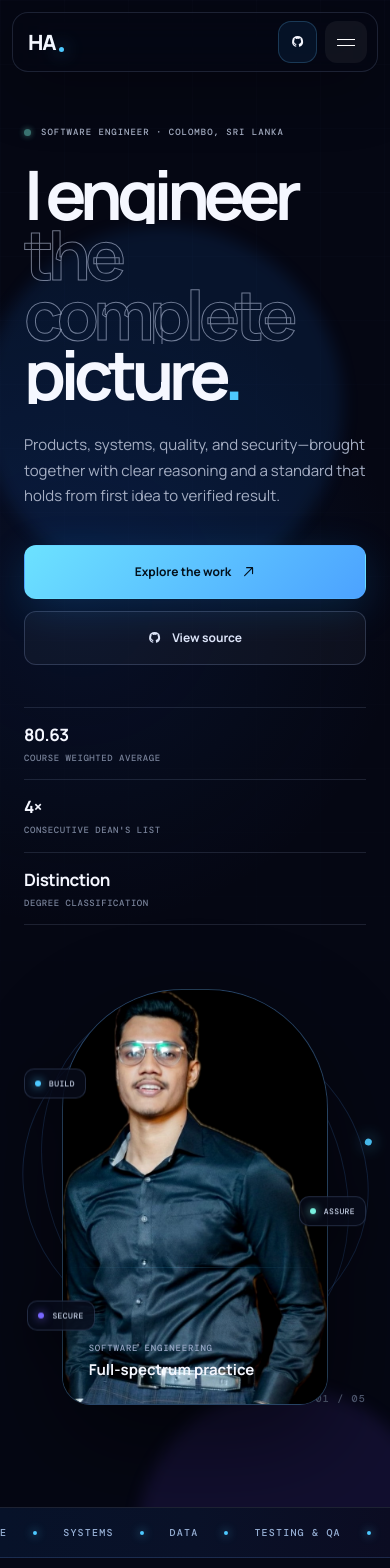
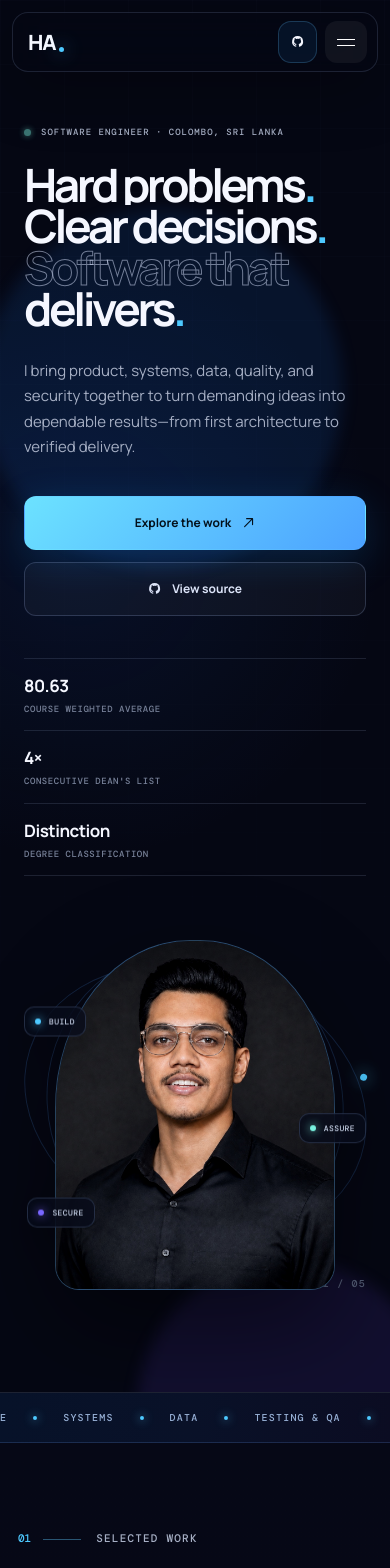
Before and after one commit to Himath2002/Himath2002.github.io, a React (Vite) app: page / in a window 390 px wide. Shown: the top 1568 px of the page. Built offline with nearby package versions, Linux system fonts and the light colour scheme.

Commit message:
feat: sharpen hero message and portrait

```diff
--- a/index.html
+++ b/index.html
@@ -4,10 +4,10 @@
     <meta charset="UTF-8" />
     <meta name="viewport" content="width=device-width, initial-scale=1.0" />
     <meta name="theme-color" content="#050713" />
-    <meta name="description" content="Himath Ahangama — software engineer building thoughtful products, dependable systems, and verified solutions across the stack." />
+    <meta name="description" content="Himath Ahangama — software engineer turning hard problems into clear decisions and dependable, verified software." />
     <meta property="og:type" content="website" />
     <meta property="og:title" content="Himath Ahangama — Software Engineer" />
-    <meta property="og:description" content="Products, systems, quality, and security — engineered as one complete picture." />
+    <meta property="og:description" content="Hard problems. Clear decisions. Software that delivers." />
     <meta property="og:url" content="https://himath2002.github.io/" />
     <meta property="og:image" content="https://himath2002.github.io/assets/portfolio-preview.png" />
     <meta name="twitter:card" content="summary_large_image" />
--- a/src/App.tsx
+++ b/src/App.tsx
@@ -228,7 +228,7 @@ function App() {
           <span>Build deliberately.</span>
           <span>Verify honestly.</span>
         </div>
-        <div className="intro-signature"><div className="intro-mark">HA<span>.</span></div><p>Engineering the complete picture</p></div>
+        <div className="intro-signature"><div className="intro-mark">HA<span>.</span></div><p>Clarity · evidence · delivery</p></div>
         <div className="intro-progress"><i /><span>00</span><b>100</b></div>
       </div>
       <div className="cursor-core" aria-hidden="true" />
@@ -266,13 +266,14 @@ function App() {
           <div className="hero-orb orb-two" aria-hidden="true" />
           <div className="hero-copy">
             <div className="eyebrow hero-eyebrow"><span /> Software engineer · Colombo, Sri Lanka</div>
-            <h1 aria-label="I engineer the complete picture.">
-              <span className="hero-line"><i>I engineer</i></span>
-              <span className="hero-line outline"><i>the complete</i></span>
-              <span className="hero-line"><i>picture<span className="accent-dot">.</span></i></span>
+            <h1 aria-label="Hard problems. Clear decisions. Software that delivers.">
+              <span className="hero-line"><i>Hard problems<span className="accent-dot">.</span></i></span>
+              <span className="hero-line"><i>Clear decisions<span className="accent-dot">.</span></i></span>
+              <span className="hero-line outline"><i>Software that</i></span>
+              <span className="hero-line"><i>delivers<span className="accent-dot">.</span></i></span>
             </h1>
             <p className="hero-lead">
-              Products, systems, quality, and security—brought together with clear reasoning and a standard that holds from first idea to verified result.
+              I bring product, systems, data, quality, and security together to turn demanding ideas into dependable results—from first architecture to verified delivery.
             </p>
             <div className="hero-actions">
               <a className="button button-primary" data-magnetic href="#work">Explore the work <ArrowIcon /></a>
@@ -291,8 +292,6 @@ function App() {
             <div className="portrait-frame">
               <div className="portrait-glow" aria-hidden="true" />
               <img src="/assets/himath-ahangama.jpg" alt="Himath Ahangama" />
-              <div className="scan-line" aria-hidden="true" />
-              <div className="portrait-label"><span>Software engineering</span><strong>Full-spectrum practice</strong></div>
             </div>
             <div className="floating-chip chip-build"><i /> Build</div>
             <div className="floating-chip chip-assure"><i /> Assure</div>
--- a/src/styles.css
+++ b/src/styles.css
@@ -94,7 +94,7 @@ svg { width: 1.1em; height: 1.1em; fill: none; stroke: currentColor; stroke-widt
 .hero-eyebrow { display: flex; align-items: center; gap: 10px; margin-bottom: 34px; }
 .hero-eyebrow span { width: 7px; height: 7px; border-radius: 50%; background: var(--cyan); box-shadow: 0 0 18px var(--cyan); animation: pulse 2s ease-in-out infinite; }
 @keyframes pulse { 50% { opacity: .42; box-shadow: 0 0 5px var(--cyan); } }
-.hero h1 { margin: 0; font-size: clamp(68px, 7.6vw, 128px); line-height: .84; letter-spacing: -.082em; }
+.hero h1 { margin: 0; font-size: clamp(62px, 5.7vw, 92px); line-height: .84; letter-spacing: -.075em; }
 .hero-line { display: block; overflow: hidden; }
 .hero-line i { display: block; font-style: normal; transform: translateY(112%); }
 .hero-line.outline i { color: transparent; -webkit-text-stroke: 1px rgba(220,229,255,.5); }
@@ -126,15 +126,10 @@ svg { width: 1.1em; height: 1.1em; fill: none; stroke: currentColor; stroke-widt
 .achievement-strip span { color: #778198; font: 500 9px 'DM Mono', monospace; line-height: 1.4; letter-spacing: .06em; text-transform: uppercase; }
 
 .hero-visual { position: relative; z-index: 2; justify-self: end; width: min(570px, 43vw); margin-left: 34px; transform: translate(calc(var(--pointer-x) * -4px), calc(var(--pointer-y) * -4px)); transition: transform .15s linear; }
-.portrait-frame { position: relative; z-index: 3; width: 77%; margin: 0 auto; overflow: hidden; border: 1px solid rgba(111,195,255,.26); border-radius: 180px 180px 36px 36px; background: linear-gradient(160deg, #101b35, #070914 68%); box-shadow: 0 36px 100px rgba(0,0,0,.48), inset 0 0 60px rgba(54,122,255,.08); }
-.portrait-frame::after { position: absolute; inset: 0; content: ''; background: linear-gradient(to top, rgba(3,5,14,.82), transparent 34%); pointer-events: none; }
-.portrait-frame img { position: relative; z-index: 1; width: 100%; aspect-ratio: .64; object-fit: cover; object-position: 50% 0; filter: saturate(.82) contrast(1.06); }
-.portrait-glow { position: absolute; z-index: 0; top: 8%; left: 10%; width: 80%; aspect-ratio: 1; border-radius: 50%; background: rgba(35,153,255,.24); filter: blur(36px); }
-.scan-line { position: absolute; z-index: 4; right: 0; left: 0; top: 10%; height: 1px; opacity: .4; background: linear-gradient(90deg, transparent, var(--blue), transparent); box-shadow: 0 0 20px var(--blue); animation: scan 5s ease-in-out infinite; }
-@keyframes scan { 50% { top: 78%; opacity: .12; } }
-.portrait-label { position: absolute; z-index: 5; right: 26px; bottom: 24px; left: 26px; display: flex; flex-direction: column; gap: 5px; }
-.portrait-label span { color: #98a7c5; font: 500 9px 'DM Mono', monospace; letter-spacing: .09em; text-transform: uppercase; }
-.portrait-label strong { font-size: 15px; }
+.portrait-frame { position: relative; z-index: 3; width: 74%; margin: 0 auto; overflow: hidden; border: 1px solid rgba(111,195,255,.3); border-radius: 48% 48% 30px 30px; background: linear-gradient(160deg, #101b35, #070914 68%); box-shadow: 0 36px 100px rgba(0,0,0,.48), inset 0 0 60px rgba(54,122,255,.08); }
+.portrait-frame::after { position: absolute; inset: 0; content: ''; background: linear-gradient(to top, rgba(3,5,14,.34), transparent 24%); pointer-events: none; }
+.portrait-frame img { position: relative; z-index: 1; width: 100%; aspect-ratio: .8; object-fit: cover; object-position: 50% 44%; filter: saturate(.94) contrast(1.025); }
+.portrait-glow { position: absolute; z-index: 0; top: 6%; left: 8%; width: 84%; aspect-ratio: 1; border-radius: 50%; background: rgba(35,153,255,.18); filter: blur(40px); }
 .portrait-orbit { position: absolute; z-index: 1; border: 1px solid rgba(85,160,255,.19); border-radius: 50%; }
 .orbit-a { inset: 8% -1% 15%; transform: rotate(18deg); }
 .orbit-b { inset: 2% 7% 9%; transform: rotate(-24deg); }
@@ -273,7 +268,7 @@ svg { width: 1.1em; height: 1.1em; fill: none; stroke: currentColor; stroke-widt
 .story-intro > p { margin: 0; color: var(--muted); font-size: 16px; line-height: 1.8; }
 .story-grid { display: grid; grid-template-columns: minmax(320px, .6fr) minmax(0, 1.4fr); gap: 70px; margin-top: 100px; }
 .story-portrait { position: relative; align-self: start; overflow: hidden; border: 1px solid var(--line); border-radius: 18px; background: #0a0d1b; }
-.story-portrait img { width: 100%; max-height: 650px; object-fit: cover; object-position: 50% 15%; filter: grayscale(.25) saturate(.7); }
+.story-portrait img { width: 100%; aspect-ratio: 1; max-height: 650px; object-fit: cover; object-position: 50% 42%; filter: saturate(.88) contrast(1.03); }
 .story-portrait::after { position: absolute; inset: 0; content: ''; background: linear-gradient(to top, rgba(4,6,15,.94), transparent 45%); }
 .story-portrait > div { position: absolute; z-index: 2; right: 24px; bottom: 22px; left: 24px; display: flex; flex-direction: column; gap: 5px; }
 .story-portrait span { color: var(--blue); font: 500 9px 'DM Mono', monospace; letter-spacing: .08em; text-transform: uppercase; }
@@ -313,7 +308,7 @@ svg { width: 1.1em; height: 1.1em; fill: none; stroke: currentColor; stroke-widt
 @media (max-width: 1180px) {
   :root { --page: calc(100vw - 56px); }
   .hero { grid-template-columns: minmax(0, 1fr) minmax(350px, .75fr); padding-right: 32px; padding-left: 32px; }
-  .hero h1 { font-size: clamp(66px, 8vw, 104px); }
+  .hero h1 { font-size: clamp(60px, 5.9vw, 88px); }
   .hero-visual { width: min(470px, 40vw); }
   .section, .contact-section { padding-right: 32px; padding-left: 32px; }
   .section-heading { grid-template-columns: 180px minmax(0, 1fr); }
@@ -338,9 +333,9 @@ svg { width: 1.1em; height: 1.1em; fill: none; stroke: currentColor; stroke-widt
   .menu-toggle { display: block; }
   .hero { grid-template-columns: 1fr; min-height: auto; padding: 140px 24px 72px; }
   .hero-copy { max-width: 760px; }
-  .hero h1 { font-size: clamp(64px, 13vw, 100px); }
+  .hero h1 { font-size: clamp(54px, 8.7vw, 76px); }
   .hero-visual { justify-self: center; width: min(560px, 86vw); margin: 84px 0 30px; }
-  .portrait-frame { width: 72%; }
+  .portrait-frame { width: 74%; }
   .scroll-cue { display: none; }
   .section, .contact-section { padding: 110px 24px; }
   .section-heading, .story-intro { grid-template-columns: 1fr; gap: 24px; }
@@ -378,7 +373,7 @@ svg { width: 1.1em; height: 1.1em; fill: none; stroke: currentColor; stroke-widt
   .menu-toggle { width: 42px; height: 42px; }
   .hero { padding-top: 126px; }
   .hero-eyebrow { margin-bottom: 26px; font-size: 9px; }
-  .hero h1 { font-size: clamp(56px, 17.5vw, 86px); line-height: .88; }
+  .hero h1 { font-size: clamp(43px, 11.8vw, 56px); line-height: .9; }
   .hero-lead { margin-top: 28px; font-size: 15px; }
   .hero-actions { align-items: stretch; }
   .hero-actions .button { flex: 1 1 100%; }
@@ -386,7 +381,7 @@ svg { width: 1.1em; height: 1.1em; fill: none; stroke: currentColor; stroke-widt
   .achievement-strip div { padding: 15px 0; }
   .achievement-strip div + div { padding-left: 0; border-top: 1px solid var(--line); border-left: 0; }
   .hero-visual { width: 100%; margin-top: 64px; }
-  .portrait-frame { width: 78%; border-radius: 120px 120px 28px 28px; }
+  .portrait-frame { width: 82%; border-radius: 48% 48% 24px 24px; }
   .floating-chip { padding: 9px 10px; font-size: 8px; }
   .chip-build { left: 0; }
   .chip-assure { right: 0; }
```
Also changed, not shown: public/assets/himath-ahangama.jpg, public/assets/portfolio-preview.png.
